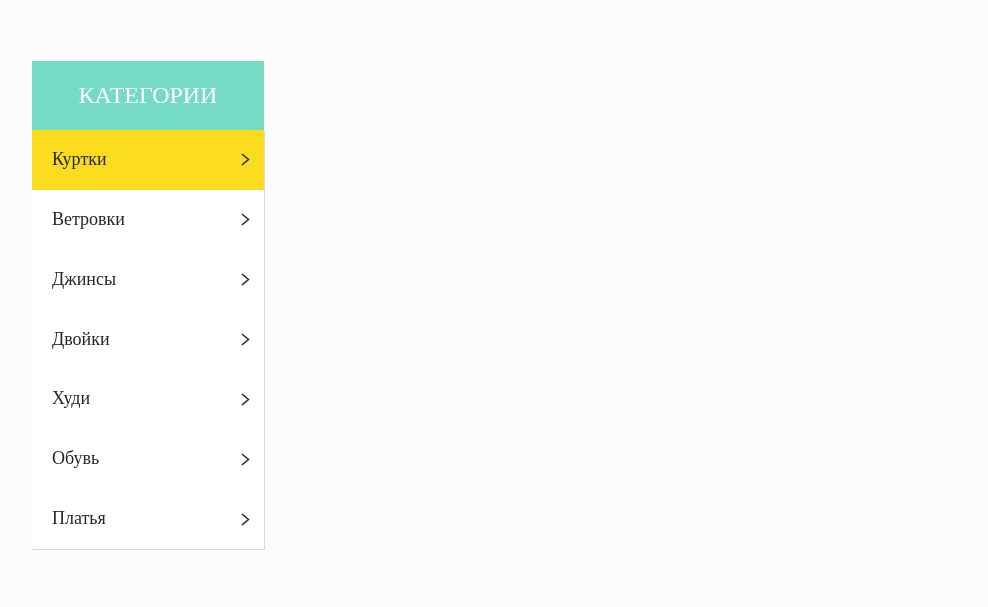
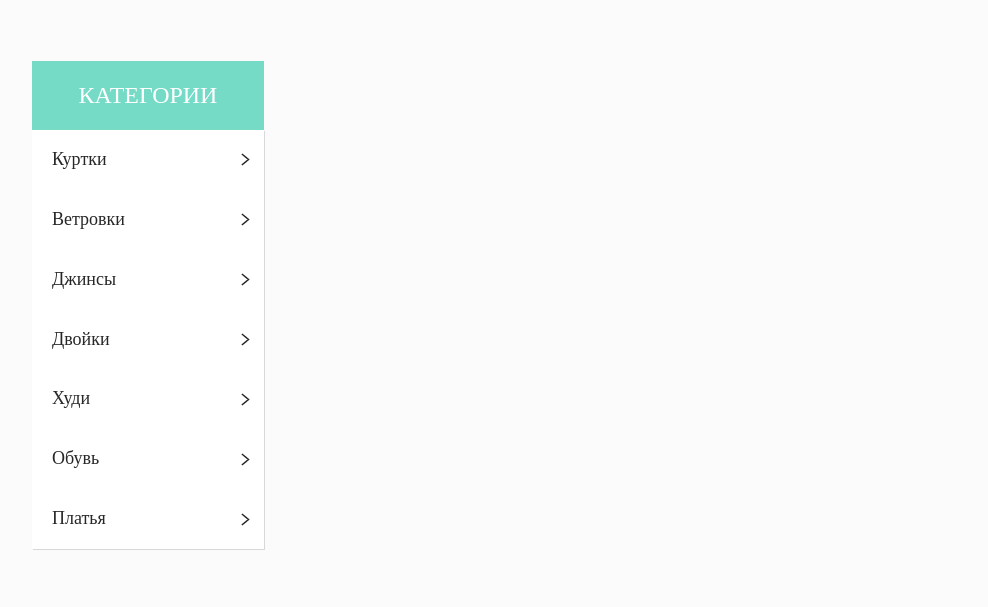
Before and after one commit to MuramatKuskov/Monaco, a plain HTML site: page catalog.html in a window 1280 px wide. Shown: the part 900-1507 px from the top of the page, without its empty margins (8-996 px from the left). Drawn offline with nearby package versions, Linux system fonts and the light colour scheme; a web font is replaced by a local one.

Commit message:
Update catalog.html

```diff
--- a/catalog.html
+++ b/catalog.html
@@ -111,7 +111,7 @@
 					<div class="catalog__categories">
 						<h3 class="catalog__caption">Категории</h3>
 						<ul class="catalog__list">
-							<li><a class="catalog__list-item category category--active-tab" href="#jacket">Куртки</a></li>
+							<li><a class="catalog__list-item category" href="#jacket">Куртки</a></li>
 							<li><a class="catalog__list-item category" href="#windbraker">Ветровки</a>
 							</li>
 							<li><a class="catalog__list-item category" href="#jeans">Джинсы</a></li>
```
